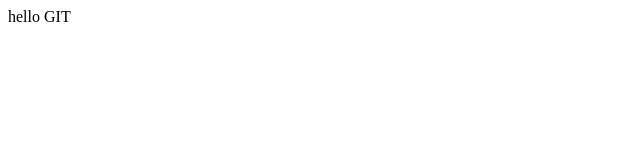
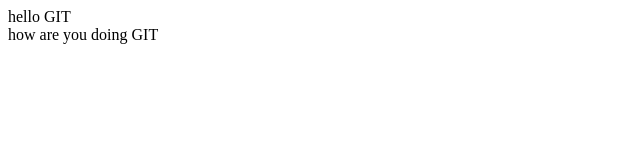
Before and after one commit to Idistaken/git-demo, a plain HTML site: page index.html in a window 1280 px wide. Shown: the whole page, without its empty margins (0-640 px from the left). Drawn offline with Linux system fonts and the light colour scheme.

Commit message:
added new line

```diff
--- a/index.html
+++ b/index.html
@@ -1 +1,4 @@
 <div> hello GIT</div>
+<h>
+    how are you doing GIT
+</h>
```
Also changed, not shown: 1 other file.
